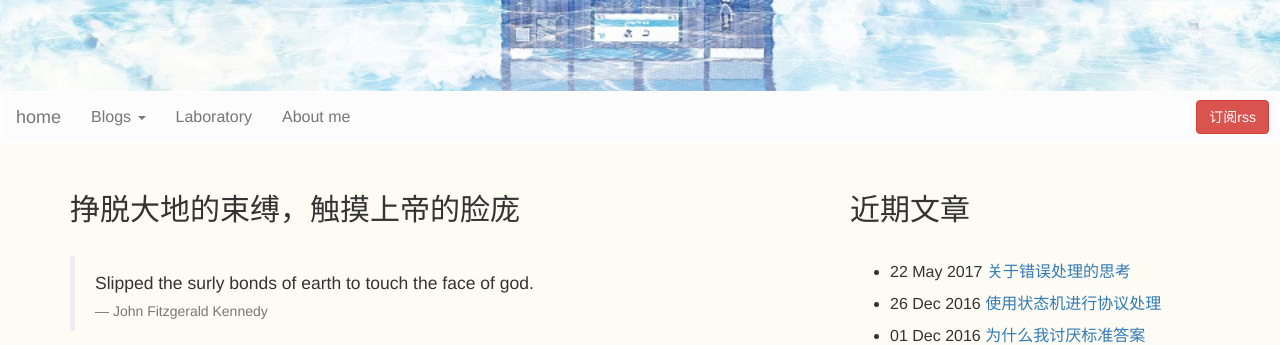
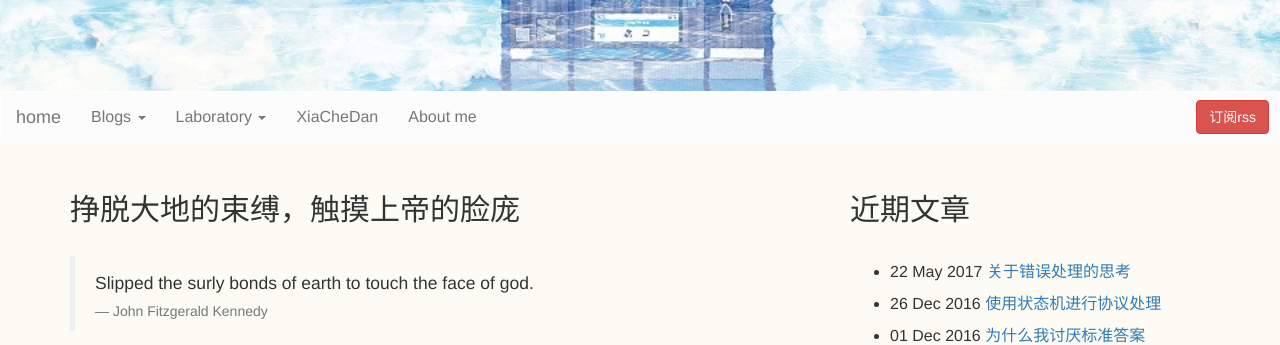
Before and after one commit to mikiya1991/mikiya_blog_pages, a Jekyll site: the page built from index.html, in a window 1280 px wide. Shown: the part 232-577 px from the top of the page. Built offline with Jekyll 4.4.1, drawn with Linux system fonts in a browser that asks for light colours; nearby versions of some CDN libraries.

Commit message:
feat(lab): fix lab

```diff
--- a/_config.yml
+++ b/_config.yml
@@ -1,6 +1,9 @@
 excerpt_separator: <!--more-->
 collections:
-  my_conllection:
+  my_collection:
     layout: page
+  lab:
+    layout: markdown
+    output: true
 
 url: https://mikiya1991.github.io
--- a/_includes/navbar.html
+++ b/_includes/navbar.html
@@ -41,7 +41,14 @@
 					{% endfor %}
 				</ul>
 			</li>
-			<li><a href="#">Laboratory</a></li>
+			<li class="dropdown"><a class="dropdown-toggle" data-toggle="dropdown" href="#">Laboratory <span class="caret"></span></a>
+				<ul class="dropdown-menu">
+					{% for post in site.lab %}
+					<li><a href="{{ post.url }}">{{ post.title }}</a></li>
+					{% endfor %}
+				</ul>
+			</li>
+			<li><a href="#">XiaCheDan</a></li>
 			<li><a href="/about_me.html">About me</a></li>
 		</ul>
 		<a href="/rss.xml" class="btn btn-danger navbar-btn navbar-right">订阅rss</a>
```
